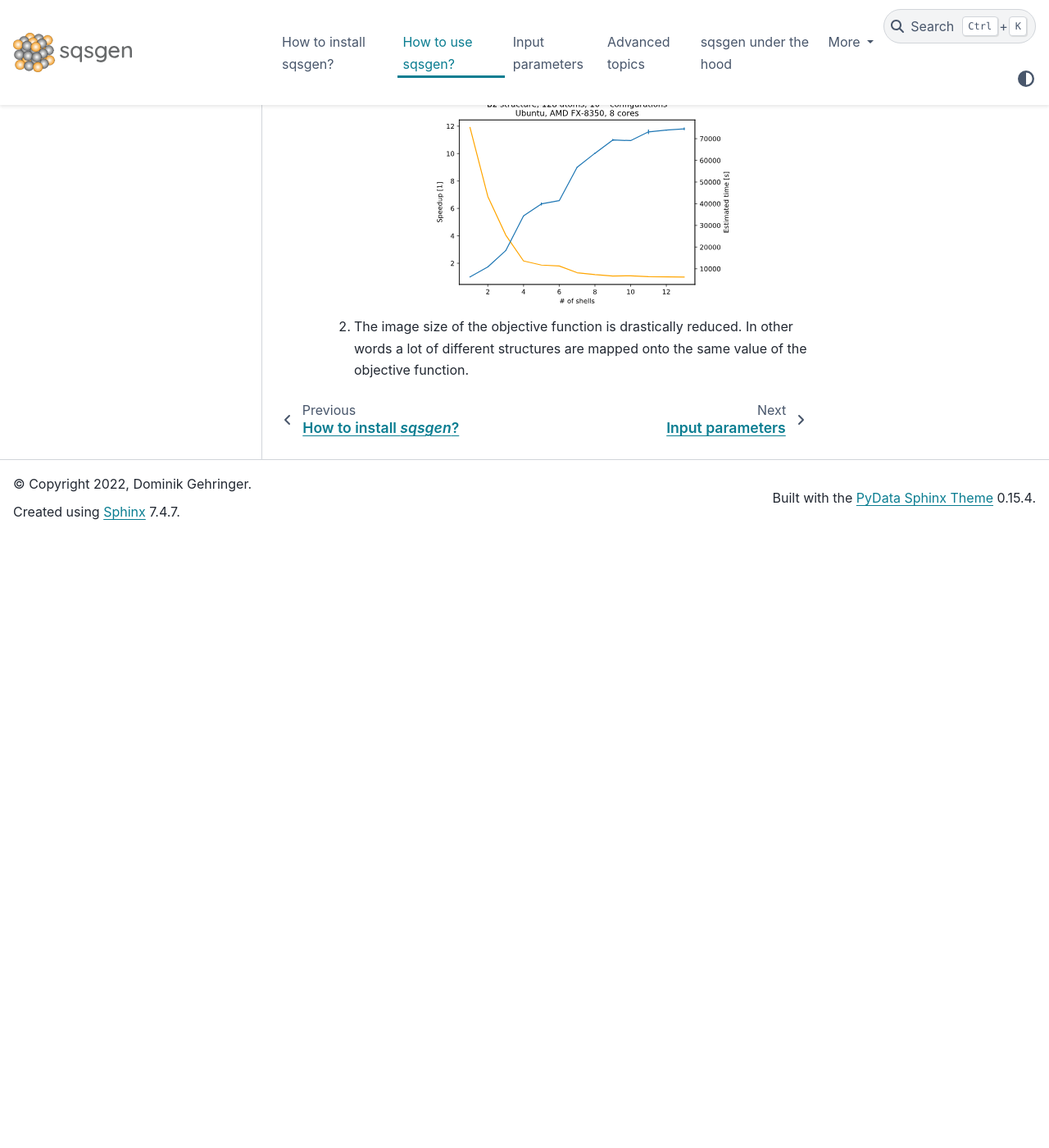
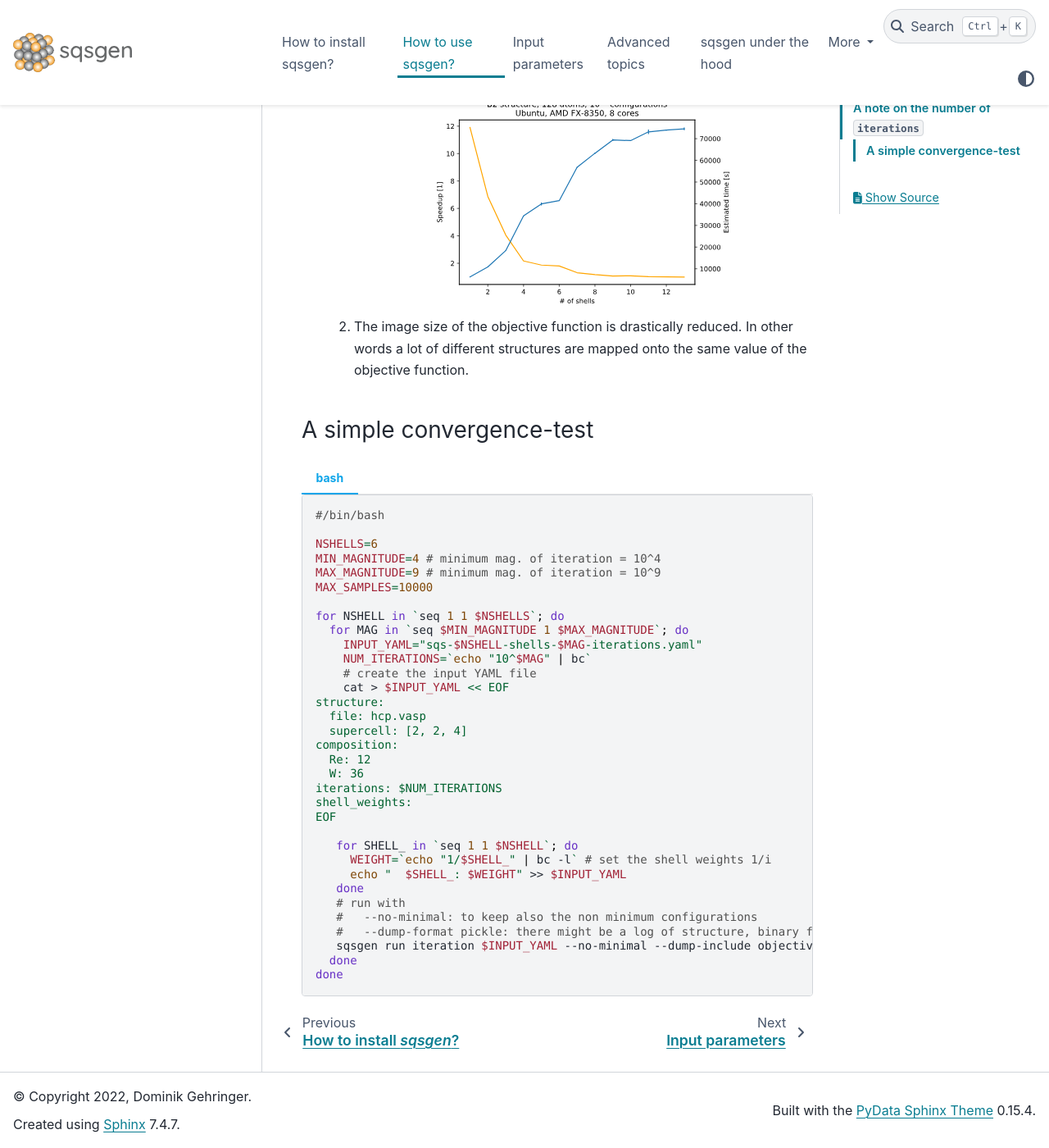
Before and after one commit to dgehringer/sqsgenerator, a Sphinx documentation site: the page built from docs/source/how_to.md, in a window 1280 px wide and 1400 px high, scrolled down 14990 px. Shown: the whole window at 82% size. Built offline with Sphinx 7.4.7 and the PyData theme 0.15.4, drawn with Linux system fonts in a browser that asks for light colours; the version number is read from the project's files by our own code; before the commit the page ends 15644 px from its top, so only the background shows below that.

Commit message:
:construction: added bash script for convergence test

`````diff
--- a/docs/source/conf.py
+++ b/docs/source/conf.py
@@ -63,7 +63,8 @@ extensions = [
     'sphinx_click',
     'sphinx_design',
     'sphinx_togglebutton',
-    'sphinx_copybutton'
+    'sphinx_copybutton',
+    'sphinx_inline_tabs',
 ]
 
 myst_dmath_allow_labels=True
--- a/docs/source/how_to.md
+++ b/docs/source/how_to.md
@@ -676,3 +676,47 @@ A few rules over the thumb, and what you can do if you deal with "*large*" syste
        ```
     3. The image size of the objective function is drastically reduced. In other words a lot of different structures are
        mapped onto the same value of the objective function.
+
+
+### A simple convergence-test
+
+````{tab} bash
+
+```{code-block} bash
+#/bin/bash
+
+NSHELLS=6
+MIN_MAGNITUDE=4 # minimum mag. of iteration = 10^4
+MAX_MAGNITUDE=9 # minimum mag. of iteration = 10^9
+MAX_SAMPLES=10000
+
+for NSHELL in `seq 1 1 $NSHELLS`; do
+  for MAG in `seq $MIN_MAGNITUDE 1 $MAX_MAGNITUDE`; do
+    INPUT_YAML="sqs-$NSHELL-shells-$MAG-iterations.yaml"
+    NUM_ITERATIONS=`echo "10^$MAG" | bc`
+    # create the input YAML file
+    cat > $INPUT_YAML << EOF
+structure:
+  file: hcp.vasp
+  supercell: [2, 2, 4]
+composition:
+  Re: 12
+  W: 36
+iterations: $NUM_ITERATIONS
+shell_weights:
+EOF
+
+   for SHELL_ in `seq 1 1 $NSHELL`; do
+     WEIGHT=`echo "1/$SHELL_" | bc -l` # set the shell weights 1/i
+     echo "  $SHELL_: $WEIGHT" >> $INPUT_YAML
+   done
+   # run with
+   #   --no-minimal: to keep also the non minimum configurations
+   #   --dump-format pickle: there might be a log of structure, binary format is efficient
+   sqsgen run iteration $INPUT_YAML --no-minimal --dump-include objective --dump-format pickle
+  done
+done
+
+```
+
+````
`````
